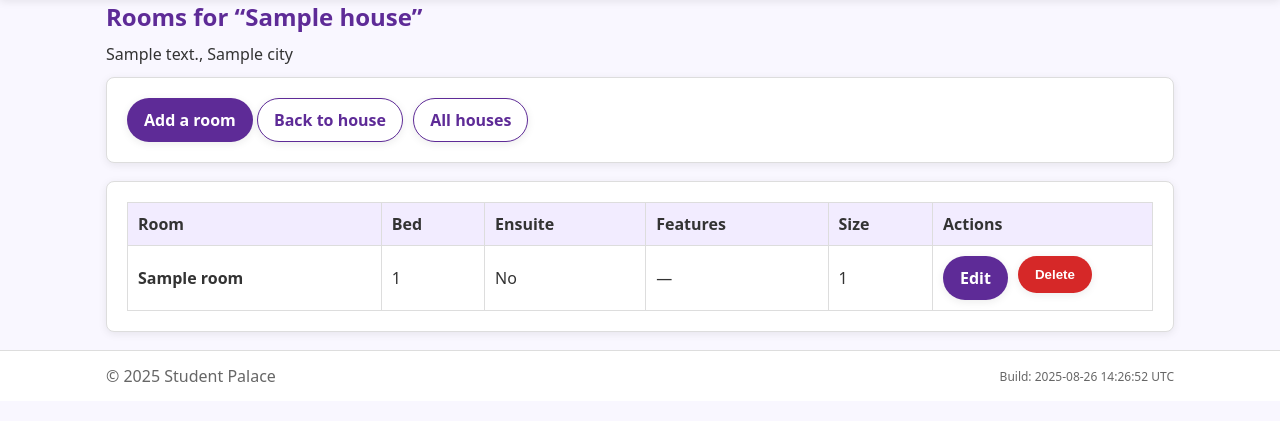
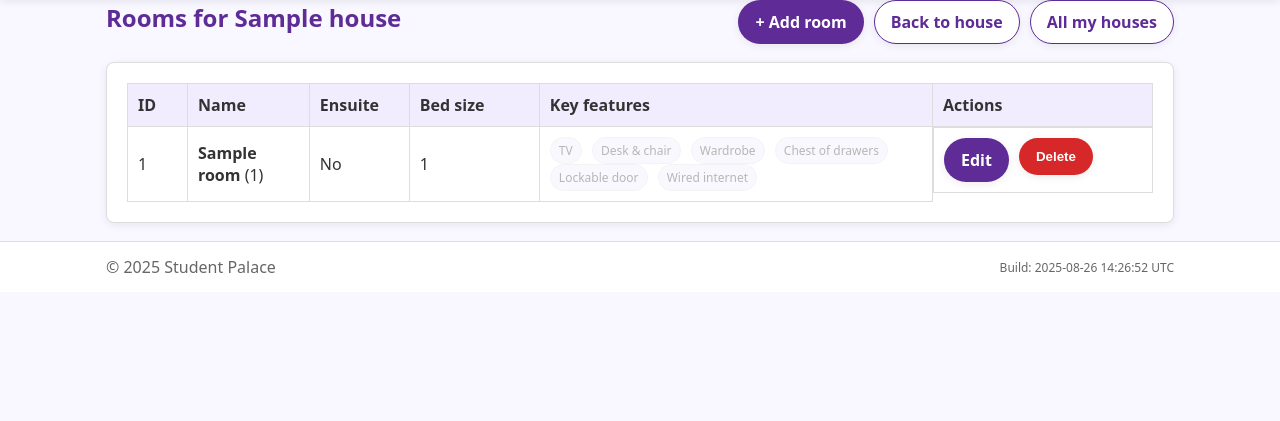
Before and after one commit to matthewnmoore/student-palace, a Flask app: template templates/rooms_list.html in a window 1280 px wide. Shown: the part 105-526 px from the top of the page. Run offline with Flask 3, Linux system fonts and the light colour scheme; the template is opened without the code that fills it: most values are stand-ins (such as "Sample title", 1, 10 or a date in 2020); parts of the project's set-up code (start-up, migrations or seed data) failed here and were passed over.

Commit message:
Update rooms_list.html

```diff
--- a/templates/rooms_list.html
+++ b/templates/rooms_list.html
@@ -2,13 +2,13 @@
 {% block title %}Rooms – {{ house.title }} · Student Palace{% endblock %}
 {% block content %}
 <section class="wrap">
-  <h1>Rooms for “{{ house.title }}”</h1>
-  <p class="muted">{{ house.address }}, {{ house.city }}</p>
-
-  <div class="card" style="margin-top:12px">
-    <a class="btn" href="{{ url_for('room_new', hid=house.id) }}">Add a room</a>
+  <div class="flex-between" style="margin-bottom:10px">
+    <h1 class="mt-0">Rooms for <span style="color:var(--brand)">{{ house.title }}</span></h1>
+    <div class="inline-actions">
+      <a class="btn" href="{{ url_for('room_new', hid=house.id) }}">+ Add room</a>
       <a class="btn btn-outline" href="{{ url_for('house_edit', hid=house.id) }}">Back to house</a>
-    <a class="btn btn-outline" href="{{ url_for('landlord_houses') }}" style="margin-left:6px">All houses</a>
+      <a class="btn btn-outline" href="{{ url_for('landlord_houses') }}">All my houses</a>
+    </div>
   </div>
 
   <div class="card">
@@ -16,45 +16,41 @@
       <table class="table">
         <thead>
           <tr>
-            <th>Room</th>
-            <th>Bed</th>
-            <th>Ensuite</th>
-            <th>Features</th>
-            <th>Size</th>
+            <th style="width:60px">ID</th>
+            <th>Name</th>
+            <th style="width:100px">Ensuite</th>
+            <th style="width:130px">Bed size</th>
+            <th>Key features</th>
             <th style="width:220px">Actions</th>
           </tr>
         </thead>
         <tbody>
           {% for r in rooms %}
             <tr>
-            <td><strong>{{ r.name }}</strong></td>
+              <td>{{ r.id }}</td>
+              <td><strong>{{ r.name }}</strong>{% if r.room_size %} <span class="muted">({{ r.room_size }})</span>{% endif %}</td>
+              <td>{{ 'Yes' if r.ensuite else 'No' }}</td>
               <td>{{ r.bed_size }}</td>
-            <td>{{ 'Yes' if r.ensuite else 'No' }}</td>
               <td>
-              {% set feats = [] %}
-              {% if r.tv %}{% set _ = feats.append('TV') %}{% endif %}
-              {% if r.desk_chair %}{% set _ = feats.append('Desk & chair') %}{% endif %}
-              {% if r.wardrobe %}{% set _ = feats.append('Wardrobe') %}{% endif %}
-              {% if r.chest_drawers %}{% set _ = feats.append('Chest of drawers') %}{% endif %}
-              {% if r.lockable_door %}{% set _ = feats.append('Lockable bedroom') %}{% endif %}
-              {% if r.wired_internet %}{% set _ = feats.append('Wired internet') %}{% endif %}
-              {{ feats|join(', ') if feats else '—' }}
+                <span class="badge" {% if not r.tv %}style="opacity:.35"{% endif %}>TV</span>
+                <span class="badge" {% if not r.desk_chair %}style="opacity:.35"{% endif %}>Desk &amp; chair</span>
+                <span class="badge" {% if not r.wardrobe %}style="opacity:.35"{% endif %}>Wardrobe</span>
+                <span class="badge" {% if not r.chest_drawers %}style="opacity:.35"{% endif %}>Chest of drawers</span>
+                <span class="badge" {% if not r.lockable_door %}style="opacity:.35"{% endif %}>Lockable door</span>
+                <span class="badge" {% if not r.wired_internet %}style="opacity:.35"{% endif %}>Wired internet</span>
               </td>
-            <td>{{ r.room_size or '—' }}</td>
-            <td>
-              <div class="inline-actions">
+              <td class="inline-actions">
                 <a class="btn" href="{{ url_for('room_edit', hid=house.id, rid=r.id) }}">Edit</a>
-                <form method="post" action="{{ url_for('room_delete', hid=house.id, rid=r.id) }}" onsubmit="return confirm('Delete {{ r.name }}?')">
+                <form method="post" action="{{ url_for('room_delete', hid=house.id, rid=r.id) }}" onsubmit="return confirm('Delete room {{ r.name }}?')">
                   <button class="btn btn-admin" type="submit">Delete</button>
                 </form>
-              </div>
               </td>
             </tr>
           {% endfor %}
         </tbody>
       </table>
     {% else %}
-      <p>No rooms yet.</p>
+      <p class="help">No rooms yet.</p>
     {% endif %}
   </div>
 </section>
```
Lines whose indentation alone changed are shown as unchanged.
